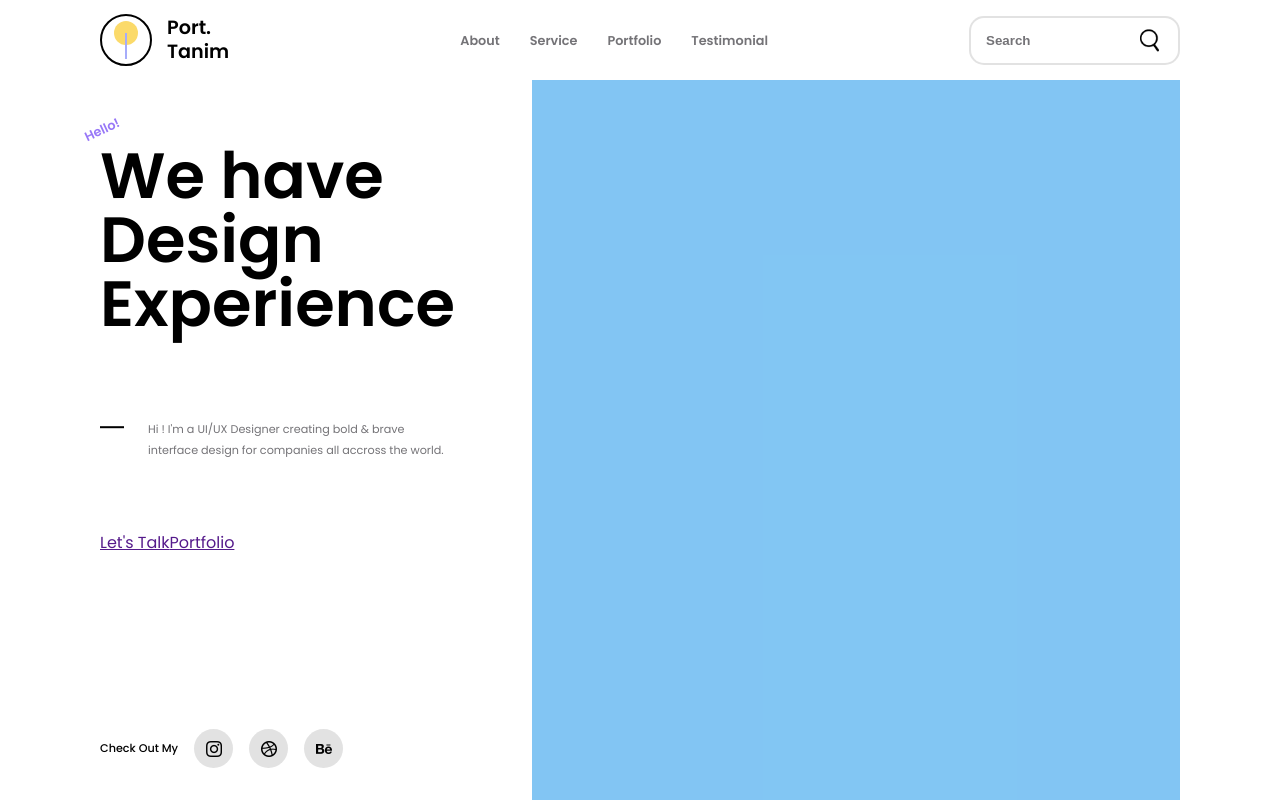
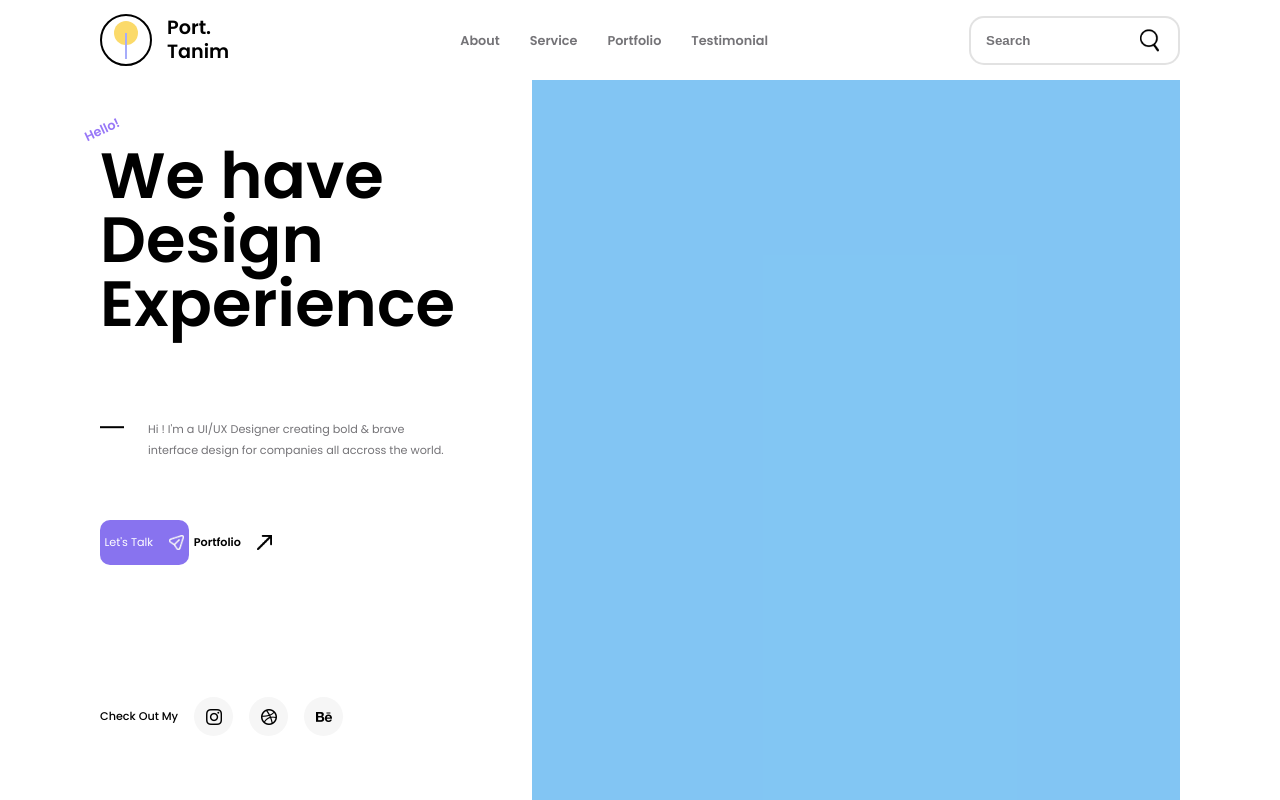
Before and after one commit to Tom4s-L/dribble-integration, a plain HTML site: page index.html in a window 1280 px wide. Drawn offline with Linux system fonts and the light colour scheme.

Commit message:
feat:left-side --DONE

```diff
--- a/css/style.css
+++ b/css/style.css
@@ -142,11 +142,38 @@ body {
 
 .left__buttons {
     grid-area: button;
+    display: flex;
+}
 
+.left__buttons-button {
+    width: 25%;
+    text-decoration: none;
+    font-size: 0.7rem;
+    display: flex;
+    justify-content: center;
+    align-items: center;
+    padding: 15px 0 15px 0;
+    border-radius: 10px;
+}
+
+.left__buttons-contact {
+    background-color: #8873ef;
+    color: white;
+}
+
+.left__buttons-portfolio {
+    color: black;
+    font-weight: 600;
+}
+
+.left__buttons-button > img {
+    max-height: 15px;
+    margin-left: 1rem;
 }
 
 .left__links {
     grid-area: links;
+    margin-bottom: auto;
 }
 
 .left__links-text {
@@ -159,7 +186,7 @@ body {
     height: 2rem;
     border-radius: 50%;
     padding: 1%;
-    background-color: rgba(207, 207, 207, 0.596);
+    background-color: #f6f6f6;
     margin-left: 1rem;
     display: flex;
     justify-content: center;
--- a/index.html
+++ b/index.html
@@ -52,11 +52,13 @@
                 </div>
 
                 <div class="left__buttons">
-                    <a href="" class="left__buttons-contact">
+                    <a href="" class="left__buttons-button left__buttons-contact">
                         Let's Talk
+                        <img src="images/send-white.png" alt="Icon d'envoi" class="left__buttons-contact-img">
                     </a>
-                    <a href="" class="left__buttons-portfolio">
+                    <a href="" class="left__buttons-button left__buttons-portfolio">
                         Portfolio
+                        <img src="images/arrow-black.png" alt="Icon de flèche" class="left__buttons-contact-arrow">
                     </a>
                 </div>
 
```
Also changed, not shown: images/arrow-black.png (added), images/arrow-white.png (added), images/send-black.png (added), images/send-white.png (added).
